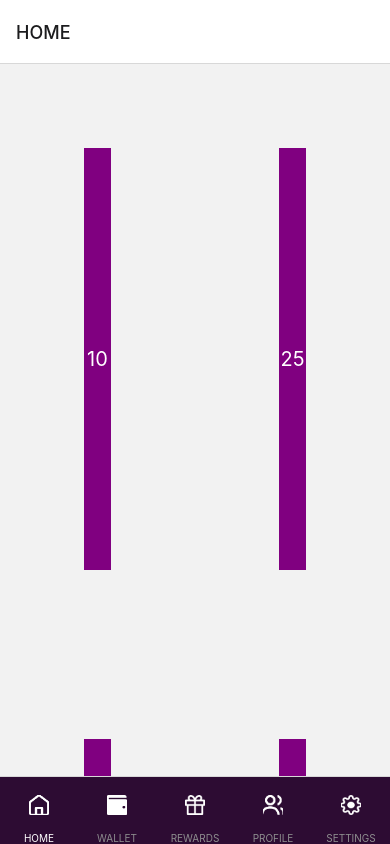
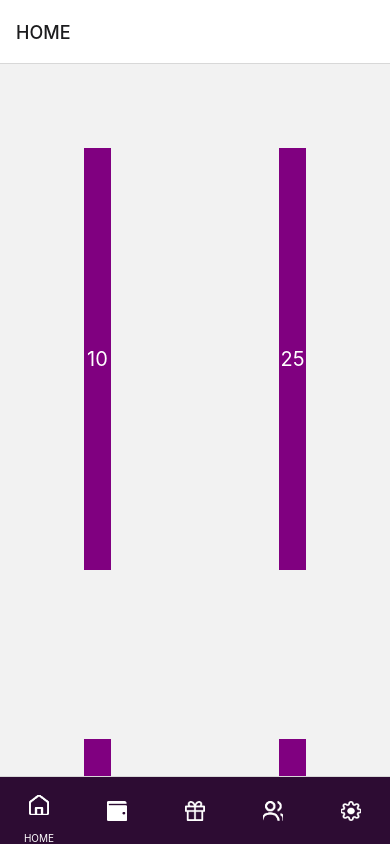
Before and after one commit to tashfeentipu/tlaAuctionMobileApp, a React Native app: screen / in a window 390 px wide. Built offline with nearby package versions, Linux system fonts and the light colour scheme.

Commit message:
--commit: Tab baar modified--

```diff
--- a/src/Navigation/TabNavigator.tsx
+++ b/src/Navigation/TabNavigator.tsx
@@ -1,6 +1,6 @@
 import { createBottomTabNavigator } from '@react-navigation/bottom-tabs';
 import React, { Component } from "react";
-import { Image } from 'react-native';
+import { Image, Text } from 'react-native';
 import Home from '../Screens/Home';
 import Profile from "../Screens/Profile";
 import Rewards from "../Screens/Rewards";
@@ -34,13 +34,15 @@ class BottomTabNavigator extends Component<IProps, IState> {
 
     render() {
         return (
-            <Tab.Navigator screenOptions={{
+            <Tab.Navigator screenOptions={({ route }) => ({
                 tabBarStyle: {
                     backgroundColor: Colors.indigo2,
                     height: Metrics.HEIGHT * 0.08
                 },
-                tabBarActiveTintColor: Colors.white,
-            }} >
+                tabBarLabel: ({ focused }: any) => {
+                    return focused && <Text style={{ fontSize: 10, color: Colors.white }}>{route.name}</Text> || null
+                }
+            })} >
                 <Tab.Screen name={RouteNames.HOME} component={Home}
                     options={{
                         tabBarIcon: () => (<Image source={HomeIcon} style={{ width: 20, height: 20 }} />)
```
